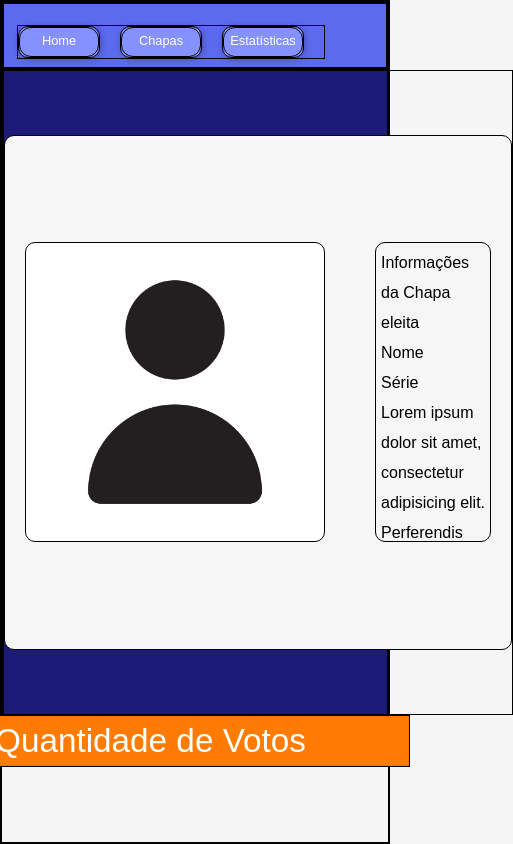
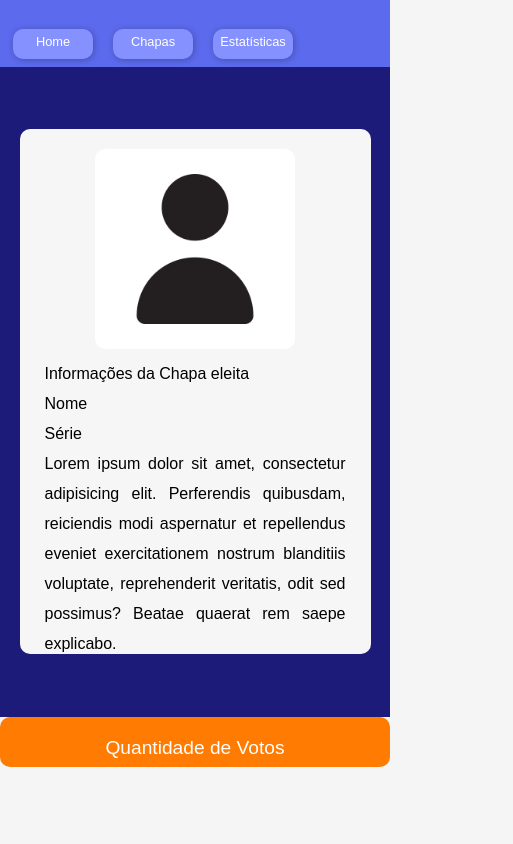
Before and after one commit to PedroMends30/SIVG, a plain HTML site: page pages/resultados.html in a window 390 px wide. Both pictures are taken after a click on the button "Quantidade de Votos". Shown: the whole page, 513 px wide, since content can reach past the window. Drawn offline with Linux system fonts and the light colour scheme.

Commit message:
Página de resultados minimamente responsiva para telas menores, querycriada

```diff
--- a/pages/resultados.html
+++ b/pages/resultados.html
@@ -13,7 +13,7 @@
     <link rel="stylesheet" href="../styles/resultados.css">
     <link rel="stylesheet" href="../styles/queryresultados.css">
 </head>
-<body>
+<body onresize="innerGraficoTelasMenores()">
     <header>
         <nav>
             <ul>
@@ -27,7 +27,7 @@
         <main>
             <article id="resultado">
                 <img src="../components/images/user.png" width="400" height="400" alt="Chapa eleita">
-                <p>Informações da Chapa eleita<br>
+                <p id="paragrafo">Informações da Chapa eleita<br>
                     Nome <br>
                     Série <br>
                     Lorem ipsum dolor sit amet, consectetur adipisicing elit. Perferendis quibusdam, reiciendis modi aspernatur et repellendus eveniet exercitationem nostrum blanditiis voluptate, reprehenderit veritatis, odit sed possimus? Beatae quaerat rem saepe explicabo. <br> <br>
@@ -37,13 +37,16 @@
                     <br>
                     Lorem ipsum dolor sit amet consectetur adipisicing elit. Ex atque eius nam consequatur doloremque, dolorem similique voluptate. Ea repudiandae, aspernatur voluptas saepe molestiae magnam, eius ut quae ducimus atque pariatur.
                 </p>
+                <div id="grafico">
+                    <img src="https://images.educamaisbrasil.com.br/content/banco_de_imagens/guia-de-estudo/D/tipos-graficos-pizza-matematica.jpg" alt="imagem de grafico">
+                </div>
             </article>
             <article id="percentual-resultado">
                 <img src="https://images.educamaisbrasil.com.br/content/banco_de_imagens/guia-de-estudo/D/tipos-graficos-pizza-matematica.jpg" alt="imagem de grafico">
             </article>
         </main>
     </section>
-    <button onclick="innerGrafico()" id="btn">Quantidade de Votos</button>
+    <button onclick="innerGrafico(); innerGraficoTelasMenores()" id="btn">Quantidade de Votos</button>
 
     <script>
         function innerGrafico(){
@@ -55,7 +58,27 @@
             else{
                 btn.style.display= 'none';
             }
+
+            //mostra o grafico para telas menores no lugar da descricao
         }
+        function innerGraficoTelasMenores(){
+            var paragrafo = document.getElementById("paragrafo");
+
+            var grafico = document.getElementById("grafico");
+            var percentual_resultado = document.getElementById("percentual-resultado");
+            percentual_resultado.style.display = 'none';
+            if(window.innerWidth >= 320 && window.innerWidth <= 720 && paragrafo.style.display == 'block' && grafico.style.display == 'none'){
+                paragrafo.style.display = 'none';
+                grafico.style.display = 'block';
+            }
+            else{
+                paragrafo.style.display = 'block';
+                grafico.style.display = 'none';
+            }
+            if(window.innerWidth >= 320){
+
+            }
+          }
     </script>
 </body>
 </html>
--- a/styles/queryresultados.css
+++ b/styles/queryresultados.css
@@ -0,0 +1,72 @@
+@media screen and (min-width: 320px) and (max-width: 759px){
+
+    section{
+        flex-direction: column;
+        align-items: center;
+        align-self: center;
+    }
+    main{
+        width: 100%;
+        flex-direction: column;
+    }
+    main article#resultado{
+        flex-direction: column;
+        gap: 5px;
+    }
+
+    main > article#resultado img{
+        width: 200px;
+        height: 200px;
+        margin-top: 20px;
+    }
+
+    main > article#resultado p{
+        text-align: justify;
+    }
+
+    button#btn{
+        display: block;
+        width: 100vw;
+        font-size: 1.2rem;
+    }
+}
+
+@media screen and (max-width: 767px){/*celular*/
+    /*Quando o site atingir a largura máxima de 760px*/
+
+
+}
+/*Todas as demais mídias*/
+/*Typical Device BreakPoints0
+Pequenas telas: até 600px
+Celular: Até 600px até 768px
+Tablet: 768px até 992px
+Desktop: 992px até 1200px
+Grandes telas: Acima de 1200px
+*/
+
+@media print{ /*Impressão*/
+
+}
+
+@media screen and (min-width: 768px) and (max-width: 879px) {/*Tablet*/
+
+}
+
+/*@media screen and (min-width: ) and (max-width: 879){
+
+}
+*/
+
+@media screen and (min-width: 880px) and (max-width: 992px){
+    /*Tablet*/
+
+}
+
+@media screen and (min-width: 992px) and (max-width: 1200px){/*Desktop*/
+}
+
+@media screen and (min-width: 1200px){/*Telas grandes */
+
+
+}
--- a/styles/resultados.css
+++ b/styles/resultados.css
@@ -1,9 +1,4 @@
 @charset "UTF-8";
-
-
-*{
-    border: 1px solid black;
-}
 
 :root{
     --article-body: #F6F6F6;
@@ -47,6 +42,9 @@ main > article#resultado{
     border-radius: 10px;
 }
 
+main > article#resultado{
+
+}
 main > article#resultado img{
     max-width: 300px;
     max-height: 300px;
@@ -83,12 +81,23 @@ button#btn{
     background-color: var(--button);
     color: #FFFFFF;
     font-size: 2rem;
+    border-radius: 10px;
+    padding: 20px;
 }
 
 button#btn:hover{
     cursor: pointer;
     background-color: #d16805;
 }
-button#btn:focus{
-    transform: scale(1.04);
+
+#paragrafo{
+    display: block;
 }
+
+#grafico{
+    display: none;
+}
+
+.h1{
+    display: none;
+}
```
